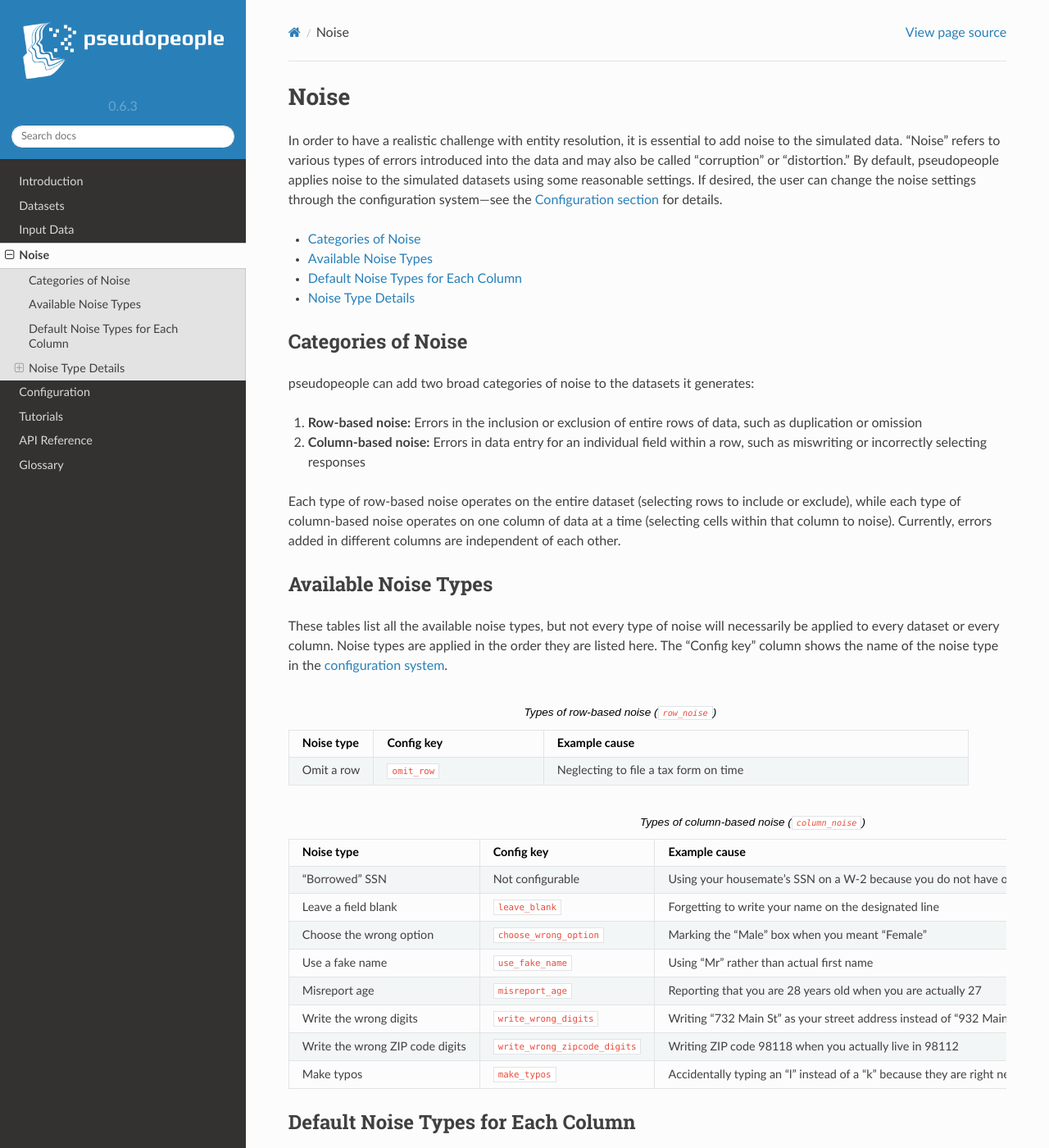
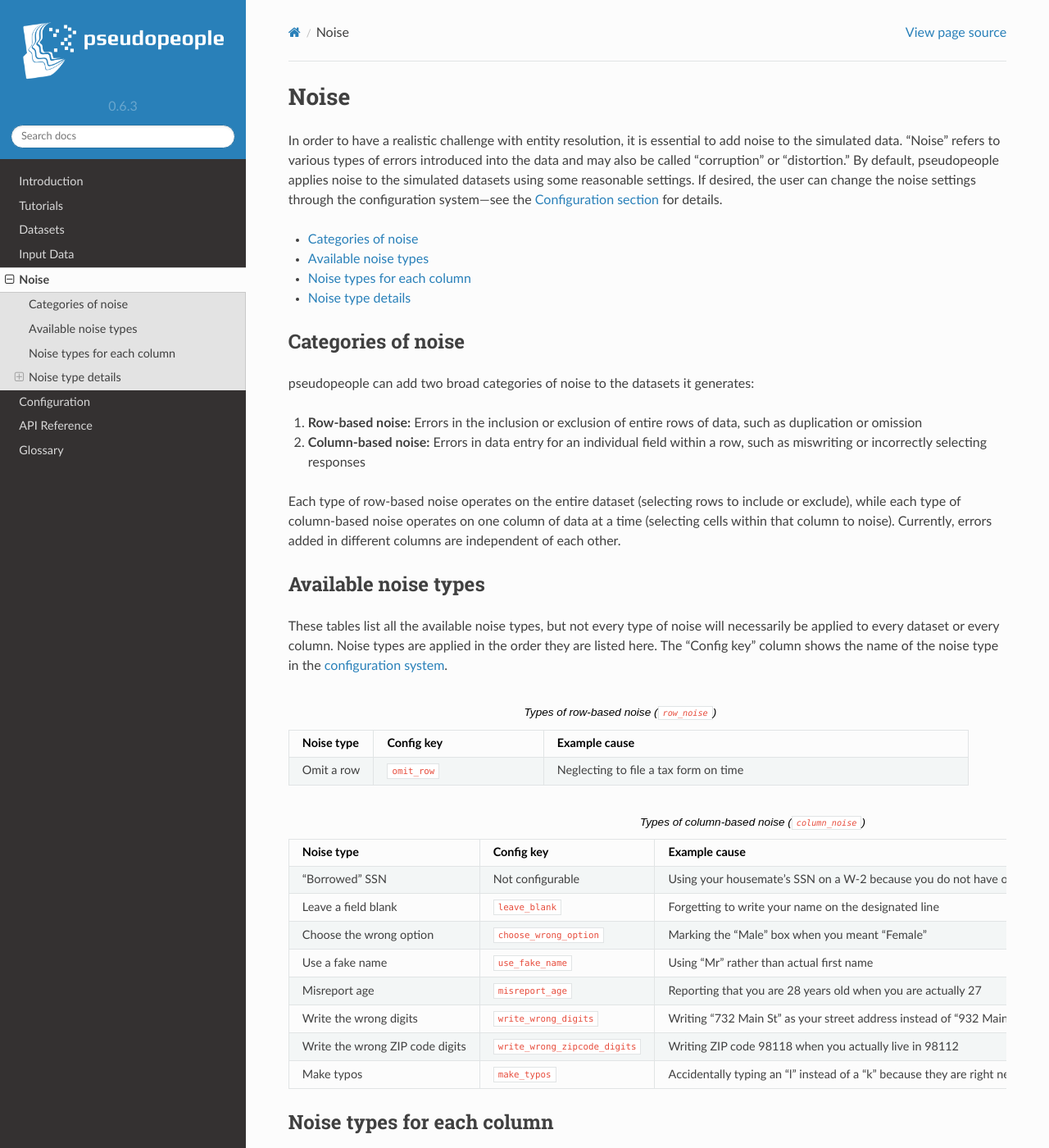
Before and after one commit to ihmeuw/pseudopeople, a Sphinx documentation site: the page built from docs/source/noise/index.rst, in a window 1280 px wide and 1400 px high. Shown: the whole window at 82% size. Built offline with Sphinx 7.4.7 and the Read the Docs theme 2.0.0, drawn with Linux system fonts in a browser that asks for light colours; some of the changed text lies outside the part shown.

Commit message:
Make some minor presentation changes (#150)

```diff
--- a/docs/source/glossary.rst
+++ b/docs/source/glossary.rst
@@ -33,3 +33,6 @@ Glossary
 
     Record linkage
         Another term for entity resolution.
+
+    Simulant
+        A simulated person represented in a pseudopeople-generated dataset.
--- a/docs/source/index.rst
+++ b/docs/source/index.rst
@@ -119,7 +119,7 @@ Just save your datasets as files, for example CSV files:
 
 Now you can load these datasets in any environment that can read CSV.
 
-What's Next?
+What's next?
 ------------
 
 Now that you've generated a simulated dataset with pseudopeople,
@@ -140,10 +140,10 @@ here are some next steps:
    :maxdepth: 2
 
    self
+   tutorials/index
    datasets/index
    input_data/index
    noise/index
    configuration/index
-   tutorials/index
    api_reference/index
    glossary
--- a/docs/source/noise/index.rst
+++ b/docs/source/noise/index.rst
@@ -1,8 +1,8 @@
 .. _noise_main:
 
-======
- Noise
-======
+=====
+Noise
+=====
 
 In order to have a realistic challenge with entity resolution, it is essential
 to add noise to the simulated data. "Noise" refers to various types of errors
@@ -20,7 +20,7 @@ for details.
 
 .. _categories_of_noise:
 
-Categories of Noise
+Categories of noise
 -------------------
 
 pseudopeople can add two broad categories of noise to the datasets it generates:
@@ -37,7 +37,7 @@ Currently, errors added in different columns are independent of each other.
 
 .. _available_noise_types:
 
-Available Noise Types
+Available noise types
 ---------------------
 
 These tables list all the available noise types, but not every
@@ -90,12 +90,12 @@ The "Config key" column shows the name of the noise type in the :ref:`configurat
       right next to each other on a QWERTY keyboard
 
 
-Default Noise Types for Each Column
+Noise types for each column
 -----------------------------------
 
 .. _noise_type_details:
 
-Noise Type Details
+Noise type details
 ----------------------
 
 .. toctree::
```
